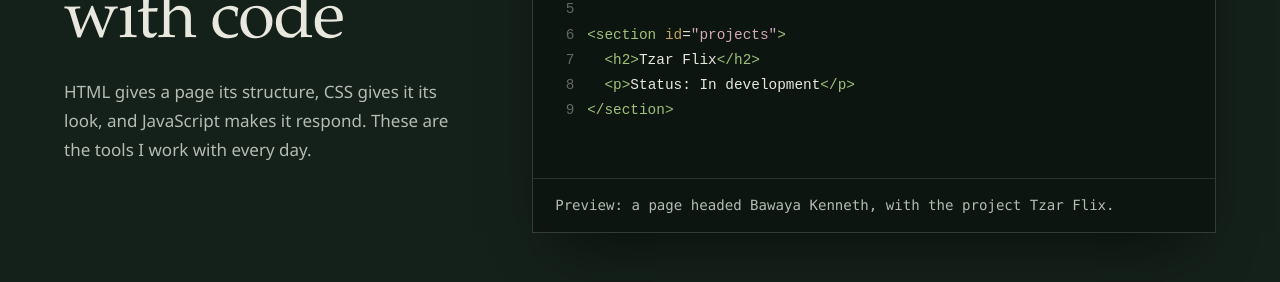
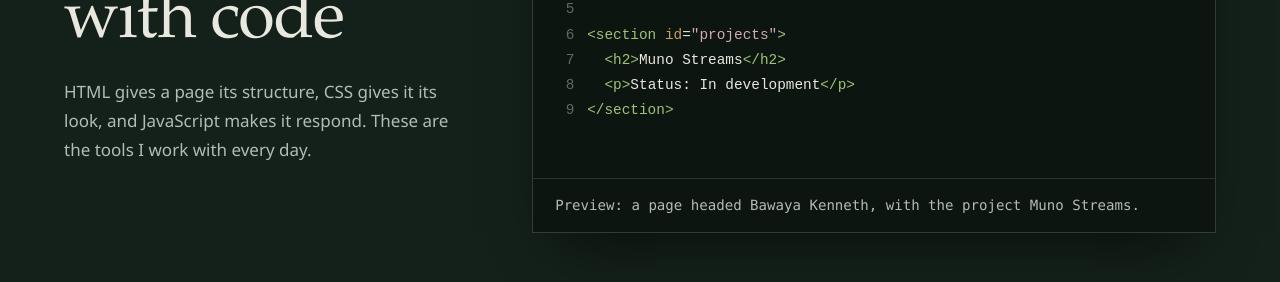
Before and after one commit to bawatech1/bawatech1.github.io, a plain HTML site: page index.html in a window 1280 px wide. Shown: the part 1276-1558 px from the top of the page. Drawn offline with Linux system fonts and the light colour scheme.

Commit message:
Update index.html

```diff
--- a/index.html
+++ b/index.html
@@ -422,13 +422,13 @@ section{position:relative}
     </div>
     <div class="editor" id="editor">
       <div class="ed-tabs" role="tablist" aria-label="Code files">
-        <button class="ed-tab" role="tab" type="button" aria-selected="true" aria-controls="p-html" data-out="Preview: a page headed Bawaya Kenneth, with the project Tzar Flix.">index.html</button>
+        <button class="ed-tab" role="tab" type="button" aria-selected="true" aria-controls="p-html" data-out="Preview: a page headed Bawaya Kenneth, with the project Muno Streams.">index.html</button>
         <button class="ed-tab" role="tab" type="button" aria-selected="false" aria-controls="p-css" data-out="Result: the heading is set in a brass colour taken from my photographs.">style.css</button>
         <button class="ed-tab" role="tab" type="button" aria-selected="false" aria-controls="p-js" data-out="Output: Bawaya Kenneth (Kenny) builds websites in Uganda.">app.js</button>
       </div>
-      <pre class="ed-panel active" id="p-html" role="tabpanel"><code><span class="cl"><span class="t-tag">&lt;header</span> <span class="t-attr">class</span>=<span class="t-str">"intro"</span><span class="t-tag">&gt;</span></span><span class="cl">  <span class="t-tag">&lt;h1&gt;</span>Bawaya Kenneth<span class="t-tag">&lt;/h1&gt;</span></span><span class="cl">  <span class="t-tag">&lt;p&gt;</span>Web Developer | Software &amp; Technology Specialist<span class="t-tag">&lt;/p&gt;</span></span><span class="cl"><span class="t-tag">&lt;/header&gt;</span></span><span class="cl"> </span><span class="cl"><span class="t-tag">&lt;section</span> <span class="t-attr">id</span>=<span class="t-str">"projects"</span><span class="t-tag">&gt;</span></span><span class="cl">  <span class="t-tag">&lt;h2&gt;</span>Tzar Flix<span class="t-tag">&lt;/h2&gt;</span></span><span class="cl">  <span class="t-tag">&lt;p&gt;</span>Status: In development<span class="t-tag">&lt;/p&gt;</span></span><span class="cl"><span class="t-tag">&lt;/section&gt;</span></span></code></pre>
+      <pre class="ed-panel active" id="p-html" role="tabpanel"><code><span class="cl"><span class="t-tag">&lt;header</span> <span class="t-attr">class</span>=<span class="t-str">"intro"</span><span class="t-tag">&gt;</span></span><span class="cl">  <span class="t-tag">&lt;h1&gt;</span>Bawaya Kenneth<span class="t-tag">&lt;/h1&gt;</span></span><span class="cl">  <span class="t-tag">&lt;p&gt;</span>Web Developer | Software &amp; Technology Specialist<span class="t-tag">&lt;/p&gt;</span></span><span class="cl"><span class="t-tag">&lt;/header&gt;</span></span><span class="cl"> </span><span class="cl"><span class="t-tag">&lt;section</span> <span class="t-attr">id</span>=<span class="t-str">"projects"</span><span class="t-tag">&gt;</span></span><span class="cl">  <span class="t-tag">&lt;h2&gt;</span>Muno Streams<span class="t-tag">&lt;/h2&gt;</span></span><span class="cl">  <span class="t-tag">&lt;p&gt;</span>Status: In development<span class="t-tag">&lt;/p&gt;</span></span><span class="cl"><span class="t-tag">&lt;/section&gt;</span></span></code></pre>
       <pre class="ed-panel" id="p-css" role="tabpanel"><code><span class="cl"><span class="t-com">/* Colours taken from my own photographs */</span></span><span class="cl"><span class="t-tag">:root</span> {</span><span class="cl">  <span class="t-attr">--ink</span>: <span class="t-str">#14201a</span>;</span><span class="cl">  <span class="t-attr">--brass</span>: <span class="t-str">#c2a15a</span>;</span><span class="cl">}</span><span class="cl"> </span><span class="cl"><span class="t-tag">.intro h1</span> {</span><span class="cl">  <span class="t-attr">font-family</span>: Georgia, serif;</span><span class="cl">  <span class="t-attr">color</span>: <span class="t-fn">var</span>(--brass);</span><span class="cl">}</span></code></pre>
-      <pre class="ed-panel" id="p-js" role="tabpanel"><code><span class="cl"><span class="t-key">const</span> developer = {</span><span class="cl">  name: <span class="t-str">"Bawaya Kenneth"</span>,</span><span class="cl">  alias: <span class="t-str">"Kenny"</span>,</span><span class="cl">  country: <span class="t-str">"Uganda"</span>,</span><span class="cl">  building: <span class="t-str">"Tzar Flix"</span></span><span class="cl">};</span><span class="cl"> </span><span class="cl"><span class="t-key">function</span> <span class="t-fn">introduce</span>(person) {</span><span class="cl">  <span class="t-key">return</span> <span class="t-str">`${person.name} (${person.alias}) builds websites in ${person.country}.`</span>;</span><span class="cl">}</span><span class="cl"> </span><span class="cl"><span class="t-fn">console</span>.log(<span class="t-fn">introduce</span>(developer));</span></code></pre>
+      <pre class="ed-panel" id="p-js" role="tabpanel"><code><span class="cl"><span class="t-key">const</span> developer = {</span><span class="cl">  name: <span class="t-str">"Bawaya Kenneth"</span>,</span><span class="cl">  alias: <span class="t-str">"Kenny"</span>,</span><span class="cl">  country: <span class="t-str">"Uganda"</span>,</span><span class="cl">  building: <span class="t-str">"Muno Streams"</span></span><span class="cl">};</span><span class="cl"> </span><span class="cl"><span class="t-key">function</span> <span class="t-fn">introduce</span>(person) {</span><span class="cl">  <span class="t-key">return</span> <span class="t-str">`${person.name} (${person.alias}) builds websites in ${person.country}.`</span>;</span><span class="cl">}</span><span class="cl"> </span><span class="cl"><span class="t-fn">console</span>.log(<span class="t-fn">introduce</span>(developer));</span></code></pre>
       <div class="ed-out" id="edOut"></div>
     </div>
   </div>
```
